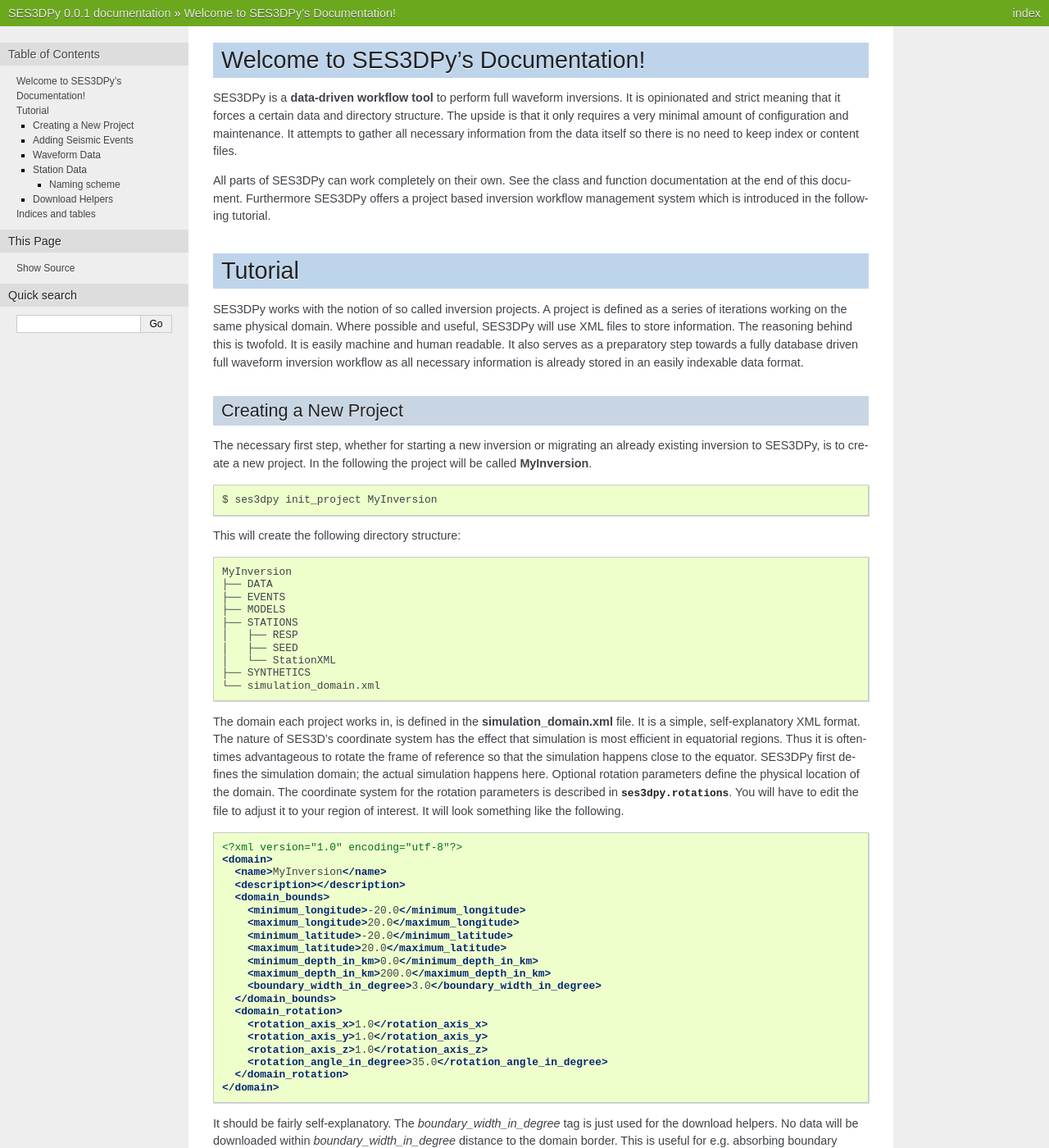
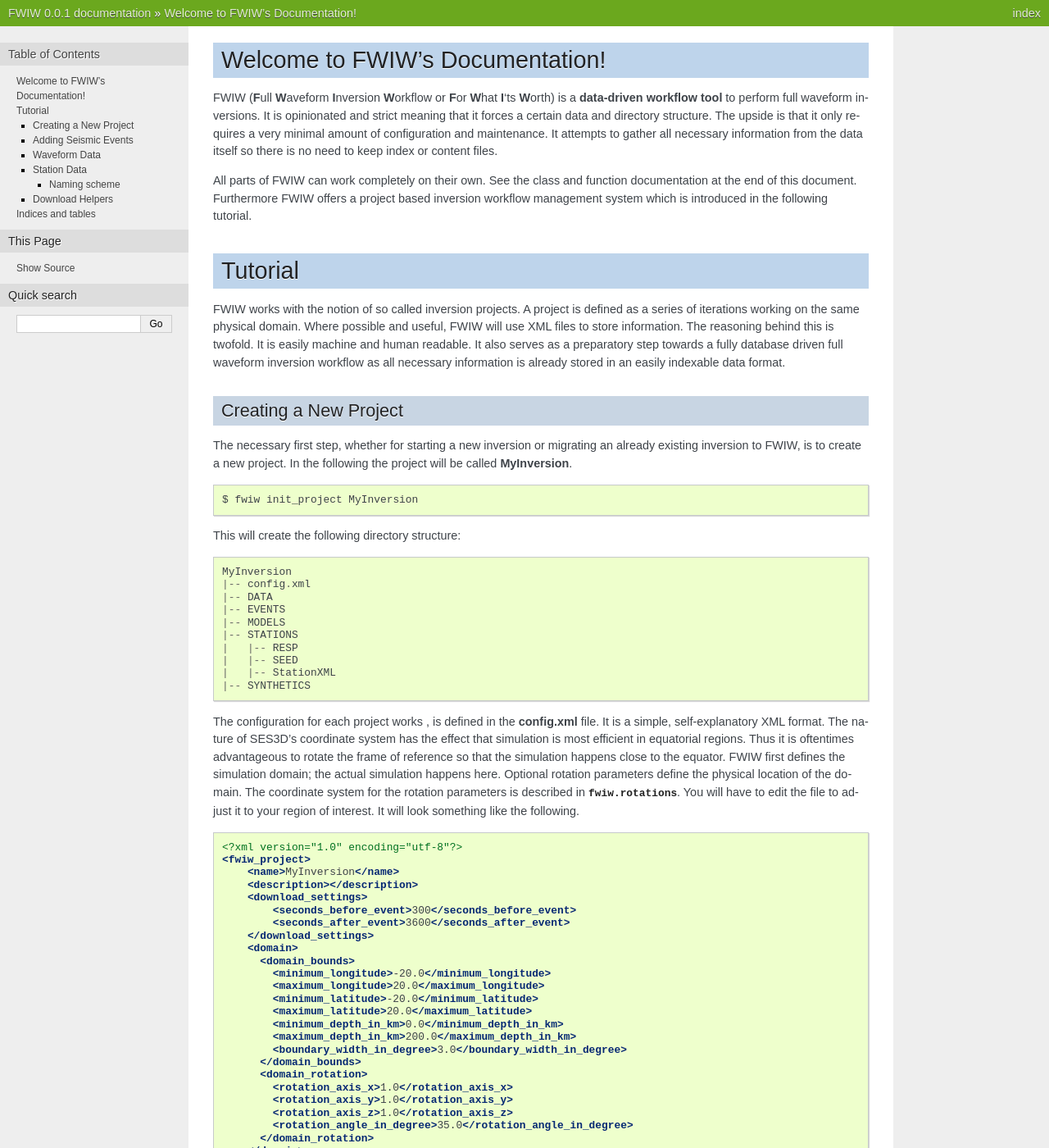
Before and after one commit to krischer/LASIF, a Sphinx documentation site: the page built from doc/index.rst, in a window 1280 px wide and 1400 px high. Shown: the whole window at 82% size. Built offline with Sphinx 7.4.7, drawn with Linux system fonts in a browser that asks for light colours; formulas are drawn with MathJax 3; some of the changed text lies outside the part shown.

Commit message:
Finished renaming and changed the config file.

```diff
--- a/doc/conf.py
+++ b/doc/conf.py
@@ -1,6 +1,6 @@
 # -*- coding: utf-8 -*-
 #
-# SES3DPy documentation build configuration file, created by
+# FWIW documentation build configuration file, created by
 # sphinx-quickstart on Fri Feb  1 15:47:43 2013.
 #
 # This file is execfile()d with the current directory set to its containing dir.
@@ -43,7 +43,7 @@ source_suffix = '.rst'
 master_doc = 'index'
 
 # General information about the project.
-project = u'SES3DPy'
+project = u'FWIW'
 copyright = u'2013, Lion Krischer & Andreas Fichtner'
 
 # The version info for the project you're documenting, acts as replacement for
@@ -167,17 +167,17 @@ html_static_path = ['_static']
 #html_file_suffix = None
 
 # Output file base name for HTML help builder.
-htmlhelp_basename = 'SES3DPydoc'
+htmlhelp_basename = 'FWIWdoc'
 
 
 # -- Options for LaTeX output --------------------------------------------------
 
 latex_elements = {
 # The paper size ('letterpaper' or 'a4paper').
-#'papersize': 'letterpaper',
+'papersize': 'a4paper',
 
 # The font size ('10pt', '11pt' or '12pt').
-#'pointsize': '10pt',
+'pointsize': '10pt',
 
 # Additional stuff for the LaTeX preamble.
 #'preamble': '',
@@ -186,7 +186,7 @@ latex_elements = {
 # Grouping the document tree into LaTeX files. List of tuples
 # (source start file, target name, title, author, documentclass [howto/manual]).
 latex_documents = [
-  ('index', 'SES3DPy.tex', u'SES3DPy Documentation',
+  ('index', 'FWIW.tex', u'FWIW Documentation',
    u'Lion Krischer \\& Andreas Fichtner', 'manual'),
 ]
 
@@ -216,7 +216,7 @@ latex_documents = [
 # One entry per manual page. List of tuples
 # (source start file, name, description, authors, manual section).
 man_pages = [
-    ('index', 'ses3dpy', u'SES3DPy Documentation',
+    ('index', 'fwiw', u'FWIW Documentation',
      [u'Lion Krischer & Andreas Fichtner'], 1)
 ]
 
@@ -230,8 +230,8 @@ man_pages = [
 # (source start file, target name, title, author,
 #  dir menu entry, description, category)
 texinfo_documents = [
-  ('index', 'SES3DPy', u'SES3DPy Documentation',
-   u'Lion Krischer & Andreas Fichtner', 'SES3DPy', 'One line description of project.',
+  ('index', 'FWIW', u'FWIW Documentation',
+   u'Lion Krischer & Andreas Fichtner', 'FWIW', 'One line description of project.',
    'Miscellaneous'),
 ]
 
--- a/doc/index.rst
+++ b/doc/index.rst
@@ -1,29 +1,31 @@
-.. SES3DPy documentation master file, created by
+.. FWIW documentation master file, created by
    sphinx-quickstart on Fri Feb  1 15:47:43 2013.
    You can adapt this file completely to your liking, but it should at least
    contain the root `toctree` directive.
 
-Welcome to SES3DPy's Documentation!
+Welcome to FWIW's Documentation!
 ===================================
 
-SES3DPy is a **data-driven workflow tool** to perform full waveform inversions.
+FWIW (**F**\ ull **W**\ aveform **I**\ nversion **W**\ orkflow or **F**\ or
+**W**\ hat **I**\ 'ts **W**\ orth) is a **data-driven workflow tool** to
+perform full waveform inversions.
 It is opinionated and strict meaning that it forces a certain data and
 directory structure. The upside is that it only requires a very minimal amount
 of configuration and maintenance. It attempts to gather all necessary
 information from the data itself so there is no need to keep index or content
 files.
 
-All parts of SES3DPy can work completely on their own. See the class and
-function documentation at the end of this document. Furthermore SES3DPy offers
+All parts of FWIW can work completely on their own. See the class and
+function documentation at the end of this document. Furthermore FWIW offers
 a project based inversion workflow management system which is introduced in the
 following tutorial.
 
 
 Tutorial
 ========
-SES3DPy works with the notion of so called inversion projects. A project is
+FWIW works with the notion of so called inversion projects. A project is
 defined as a series of iterations working on the same physical domain. Where
-possible and useful, SES3DPy will use XML files to store information. The
+possible and useful, FWIW will use XML files to store information. The
 reasoning behind this is twofold. It is easily machine and human readable. It
 also serves as a preparatory step towards a fully database driven full waveform
 inversion workflow as all necessary information is already stored in an easily
@@ -32,60 +34,66 @@ indexable data format.
 Creating a New Project
 ----------------------
 The necessary first step, whether for starting a new inversion or migrating an
-already existing inversion to SES3DPy, is to create a new project. In the
+already existing inversion to FWIW, is to create a new project. In the
 following the project will be called **MyInversion**.
 
 .. code-block:: bash
 
-    $ ses3dpy init_project MyInversion
+    $ fwiw init_project MyInversion
 
 This will create the following directory structure::
 
     MyInversion
-    ├── DATA
-    ├── EVENTS
-    ├── MODELS
-    ├── STATIONS
-    │   ├── RESP
-    │   ├── SEED
-    │   └── StationXML
-    ├── SYNTHETICS
-    └── simulation_domain.xml
+    |-- config.xml
+    |-- DATA
+    |-- EVENTS
+    |-- MODELS
+    |-- STATIONS
+    |   |-- RESP
+    |   |-- SEED
+    |   |-- StationXML
+    |-- SYNTHETICS
 
 
-The domain each project works in, is defined in the **simulation_domain.xml**
+The configuration for each project works , is defined in the **config.xml**
 file. It is a simple, self-explanatory XML format. The nature of SES3D's
 coordinate system has the effect that simulation is most efficient in
 equatorial regions. Thus it is oftentimes advantageous to rotate the frame of
-reference so that the simulation happens close to the equator. SES3DPy first
+reference so that the simulation happens close to the equator. FWIW first
 defines the simulation domain; the actual simulation happens here. Optional
 rotation parameters define the physical location of the domain. The coordinate
-system for the rotation parameters is described in :py:mod:`ses3dpy.rotations`.
+system for the rotation parameters is described in :py:mod:`fwiw.rotations`.
 You will have to edit the file to adjust it to your region of interest. It will
 look something like the following.
 
 .. code-block:: xml
 
     <?xml version="1.0" encoding="utf-8"?>
-    <domain>
-      <name>MyInversion</name>
-      <description></description>
-      <domain_bounds>
-        <minimum_longitude>-20.0</minimum_longitude>
-        <maximum_longitude>20.0</maximum_longitude>
-        <minimum_latitude>-20.0</minimum_latitude>
-        <maximum_latitude>20.0</maximum_latitude>
-        <minimum_depth_in_km>0.0</minimum_depth_in_km>
-        <maximum_depth_in_km>200.0</maximum_depth_in_km>
-        <boundary_width_in_degree>3.0</boundary_width_in_degree>
-      </domain_bounds>
-      <domain_rotation>
-        <rotation_axis_x>1.0</rotation_axis_x>
-        <rotation_axis_y>1.0</rotation_axis_y>
-        <rotation_axis_z>1.0</rotation_axis_z>
-        <rotation_angle_in_degree>35.0</rotation_angle_in_degree>
-      </domain_rotation>
-    </domain>
+    <fwiw_project>
+        <name>MyInversion</name>
+        <description></description>
+        <download_settings>
+            <seconds_before_event>300</seconds_before_event>
+            <seconds_after_event>3600</seconds_after_event>
+        </download_settings>
+        <domain>
+          <domain_bounds>
+            <minimum_longitude>-20.0</minimum_longitude>
+            <maximum_longitude>20.0</maximum_longitude>
+            <minimum_latitude>-20.0</minimum_latitude>
+            <maximum_latitude>20.0</maximum_latitude>
+            <minimum_depth_in_km>0.0</minimum_depth_in_km>
+            <maximum_depth_in_km>200.0</maximum_depth_in_km>
+            <boundary_width_in_degree>3.0</boundary_width_in_degree>
+          </domain_bounds>
+          <domain_rotation>
+            <rotation_axis_x>1.0</rotation_axis_x>
+            <rotation_axis_y>1.0</rotation_axis_y>
+            <rotation_axis_z>1.0</rotation_axis_z>
+            <rotation_angle_in_degree>35.0</rotation_angle_in_degree>
+          </domain_rotation>
+        </domain>
+    </fwiw_project>
 
 
 It should be fairly self-explanatory. The *boundary_width_in_degree* tag is
@@ -96,7 +104,7 @@ e.g. absorbing boundary conditions.
 
 .. note::
 
-    All **ses3dpy** commands work and use the correct project as long as they
+    All **fwiw** commands work and use the correct project as long as they
     are executed somewhere inside a projects folder structure.
 
 At any point you can have a look at the defined domain with
@@ -104,7 +112,7 @@ At any point you can have a look at the defined domain with
 .. code-block:: bash
 
     $ cd MyInversion
-    $ ses3dpy plot_domain
+    $ fwiw plot_domain
 
 This will open a window showing the location of the physical domain and the
 simulation domain. The inner contours show the domain minus the previously
@@ -112,15 +120,15 @@ defined boundary width.
 
 .. plot::
 
-    import ses3dpy.visualization
-    ses3dpy.visualization.plot_domain(-20, +20, -20, +20, 3.0,
+    import fwiw.visualization
+    fwiw.visualization.plot_domain(-20, +20, -20, +20, 3.0,
         rotation_axis=[1.0, 1.0, 1.0], rotation_angle_in_degree=35.0,
         plot_simulation_domain=True)
 
 Adding Seismic Events
 ---------------------
 All events have to be stored in the *EVENTS* subfolder of the project. They
-have to be valid QuakeML files with full moment tensor information. SES3DPy
+have to be valid QuakeML files with full moment tensor information. FWIW
 provides some convenience methods for this purpose. One can leverage the IRIS
 SPUD service (http://www.iris.edu/spud/momenttensor) to get GlobalCMT events.
 Simply search for an event and copy the url. The **iris2quakeml** script will
@@ -138,13 +146,13 @@ All events can be viewed with
 
 .. code-block:: bash
 
-    $ ses3dpy plot_events
+    $ fwiw plot_events
 
 
 .. plot::
 
-    import ses3dpy.visualization
-    map = ses3dpy.visualization.plot_domain(-20, +20, -20, +20, 3.0,
+    import fwiw.visualization
+    map = fwiw.visualization.plot_domain(-20, +20, -20, +20, 3.0,
         rotation_axis=[1.0, 1.0, 1.0], rotation_angle_in_degree=35.0,
         show_plot=False)
     # Create event.
@@ -185,7 +193,7 @@ All events can be viewed with
     t.m_rt = -7e+15
     t.m_rp = 3.66e+15
     t.m_tp = -8.16e+15
-    ses3dpy.visualization.plot_events(cat, map)
+    fwiw.visualization.plot_events(cat, map)
 
 
 Waveform Data
@@ -199,26 +207,26 @@ To automatically create the necessary folder for each event run
 
 .. code-block:: bash
 
-    $ ses3dpy update_structure
+    $ fwiw update_structure
 
 This will result in a directory structure in the fashion of::
 
     MyInversion
-    ├── DATA
-    │   ├── GCMT_event_DEMOCRATIC_REPUBLIC_OF_CONGO_Mag_6.3_1992-9-11-3-57
-    │   └── GCMT_event_SOUTH_AFRICA_Mag_5.0_1990-9-26-23-8
-    ├── EVENTS
-    │   ├── GCMT_event_DEMOCRATIC_REPUBLIC_OF_CONGO_Mag_6.3_1992-9-11-3-57.xml
-    │   └── GCMT_event_SOUTH_AFRICA_Mag_5.0_1990-9-26-23-8.xml
-    ├── MODELS
-    ├── STATIONS
-    │   ├── RESP
-    │   ├── SEED
-    │   └── StationXML
-    ├── SYNTHETICS
-    │   ├── GCMT_event_DEMOCRATIC_REPUBLIC_OF_CONGO_Mag_6.3_1992-9-11-3-57
-    │   └── GCMT_event_SOUTH_AFRICA_Mag_5.0_1990-9-26-23-8
-    └── simulation_domain.xml
+    |-- DATA
+    |   |-- GCMT_event_DEMOCRATIC_REPUBLIC_OF_CONGO_Mag_6.3_1992-9-11-3-57
+    |   |-- GCMT_event_SOUTH_AFRICA_Mag_5.0_1990-9-26-23-8
+    |-- EVENTS
+    |   |-- GCMT_event_DEMOCRATIC_REPUBLIC_OF_CONGO_Mag_6.3_1992-9-11-3-57.xml
+    |   |-- GCMT_event_SOUTH_AFRICA_Mag_5.0_1990-9-26-23-8.xml
+    |-- MODELS
+    |-- STATIONS
+    |   |-- RESP
+    |   |-- SEED
+    |   |-- StationXML
+    |-- SYNTHETICS
+    |   |-- GCMT_event_DEMOCRATIC_REPUBLIC_OF_CONGO_Mag_6.3_1992-9-11-3-57
+    |   |-- GCMT_event_SOUTH_AFRICA_Mag_5.0_1990-9-26-23-8
+    |-- simulation_domain.xml
 
 
 All data in the *DATA* subfolder has to be real data. The data is further
@@ -233,34 +241,34 @@ tags should describe the simulation ran to obtain the waveforms.
 After a while, the structure might look like this::
 
     MyInversion
-    ├── DATA
-        └── GCMT_event_CENTRAL_ITALY_Mag_5.9_2009-4-6-1-32
-            ├── raw
+    |-- DATA
+        |-- GCMT_event_CENTRAL_ITALY_Mag_5.9_2009-4-6-1-32
+            |-- raw
                 ...
-            ├── 100s_to_10s_bandpass
+            |-- 100s_to_10s_bandpass
                 ...
-            └── 200s_to_20s_bandpass
+            |-- 200s_to_20s_bandpass
                 ...
-    ├── SYNTHETICS
-        └── GCMT_event_CENTRAL_ITALY_Mag_5.9_2009-4-6-1-32
-            ├── inversion_1_100s
+    |-- SYNTHETICS
+        |-- GCMT_event_CENTRAL_ITALY_Mag_5.9_2009-4-6-1-32
+            |-- inversion_1_100s
                 ...
-            ├── inversion_2_100s
+            |-- inversion_2_100s
                 ...
-            └── inversion_2_50s
+            |-- inversion_2_50s
                 ...
-    └── ...
+    |-- ...
 
 **The user is responsible** for adhering to that structure. Otherwise other
-parts of SES3DPy cannot operate properly.
+parts of FWIW cannot operate properly.
 
 Station Data
 ------------
-SES3DPy needs to know the coordinates and instrument response of each channel.
+FWIW needs to know the coordinates and instrument response of each channel.
 One way to achieve this to use SAC files, which contain coordinates, and RESP
 files containing the response information for each channel. Another possibility
 is to use MiniSEED waveform data and the corresponding dataless SEED or
-StationXML files. Please keep in mind that SES3DPy currently expects to only
+StationXML files. Please keep in mind that FWIW currently expects to only
 have channels of one station in each dataless SEED and StationXML file.
 
 Naming scheme
@@ -276,7 +284,7 @@ be named after the following scheme::
 *NETWORK*, and *STATION* should be replaced with the corresponding network and
 stations codes. It is possible that multiple files are needed for each station
 (e.g. different files for different time intervals/channels) and thus *.1*,
-*.2*, ... can be appended to the filename. SES3DPy will automatically choose
+*.2*, ... can be appended to the filename. FWIW will automatically choose
 the correct file in case they need to be accessed.
 
 **StationXML**
@@ -303,7 +311,7 @@ has to include the location and channel identifiers.
 Download Helpers
 ----------------
 
-SES3DPy comes with a collection of scripts that help downloading waveform and
+FWIW comes with a collection of scripts that help downloading waveform and
 station data from the IRIS and ArcLink services. Waveform data will always be
 downloaded as MiniSEED. Station data will, due to the different products of the
 dataservices, either be downloaded as StationXML (IRIS) or dataless SEED.
--- a/doc/iris2quakeml.rst
+++ b/doc/iris2quakeml.rst
@@ -1,6 +1,6 @@
 ============================
-ses3dpy.scripts.iris2quakeml
+fwiw.scripts.iris2quakeml
 ============================
 
-.. automodule:: ses3dpy.scripts.iris2quakeml
+.. automodule:: fwiw.scripts.iris2quakeml
     :members:
--- a/doc/rotations.rst
+++ b/doc/rotations.rst
@@ -1,6 +1,6 @@
 =================
-ses3dpy.rotations
+fwiw.rotations
 =================
 
-.. automodule:: ses3dpy.rotations
+.. automodule:: fwiw.rotations
     :members:
```
Also changed, not shown: 3 other files.
